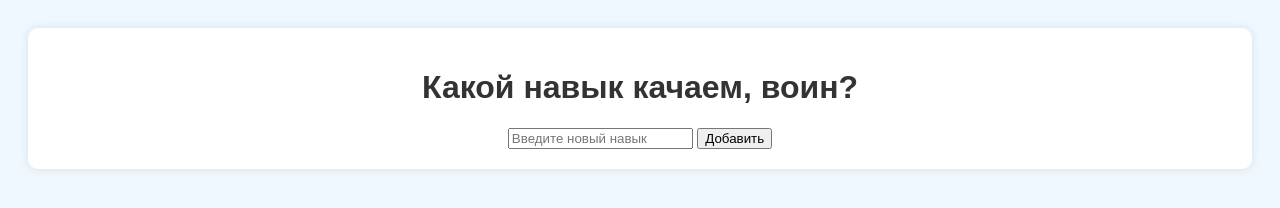
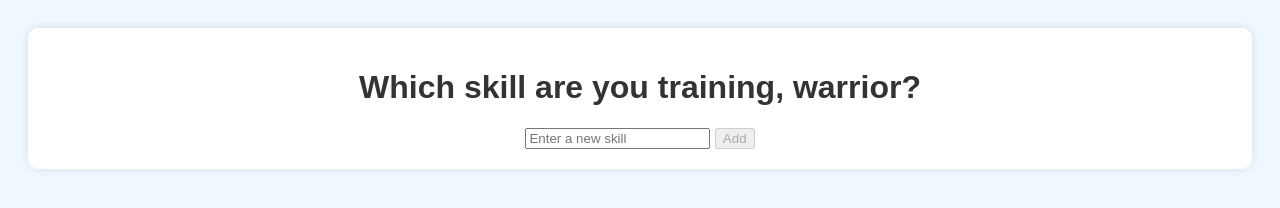
Before and after one commit to esMelekh/Taskplay, a plain HTML site: page skills.html in a window 1280 px wide. Drawn offline with Linux system fonts and the light colour scheme.

Commit message:
Update skills.html

```diff
--- a/skills.html
+++ b/skills.html
@@ -8,15 +8,15 @@
 </head>
 <body>
     <div class="skills-page">
-        <h1>Какой навык качаем, воин?</h1>
+        <h1>Which skill are you training, warrior?</h1>
         <div id="category-input">
-            <input type="text" id="new-category" placeholder="Введите новый навык">
-            <button id="add-category">Добавить</button>
+            <input type="text" id="new-category" placeholder="Enter a new skill">
+            <button id="add-category" disabled>Add</button>
         </div>
         <div id="categories">
-            <!-- Категории будут добавлены здесь -->
+            <!-- Categories will be added here -->
         </div>
     </div>
-    <script src="script.js"></script>
+    <script src="script-skills.js"></script>
 </body>
 </html>
```
